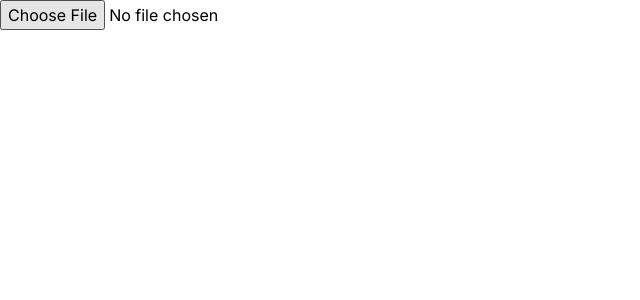
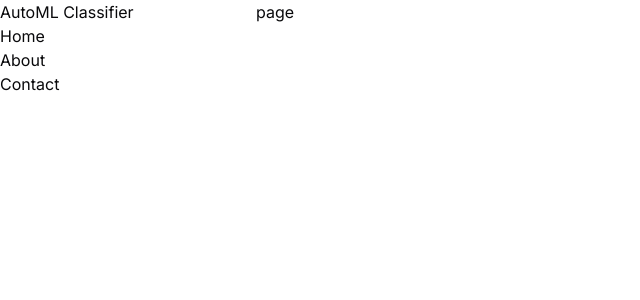
Before and after one commit to 99vik/auto-ml-classifier, a Next.js app: page / in a window 1280 px wide. Shown: the top 300 px of the page, without its empty margins (0-640 px from the left). Built offline with nearby package versions, Linux system fonts and the light colour scheme.

Commit message:
layout setup, shadcn setup

```diff
--- a/src/app/globals.css
+++ b/src/app/globals.css
@@ -1,3 +1,69 @@
 @tailwind base;
 @tailwind components;
 @tailwind utilities;
+
+@layer base {
+  :root {
+    --background: 0 0% 100%;
+    --foreground: 240 10% 3.9%;
+    --card: 0 0% 100%;
+    --card-foreground: 240 10% 3.9%;
+    --popover: 0 0% 100%;
+    --popover-foreground: 240 10% 3.9%;
+    --primary: 240 5.9% 10%;
+    --primary-foreground: 0 0% 98%;
+    --secondary: 240 4.8% 95.9%;
+    --secondary-foreground: 240 5.9% 10%;
+    --muted: 240 4.8% 95.9%;
+    --muted-foreground: 240 3.8% 46.1%;
+    --accent: 240 4.8% 95.9%;
+    --accent-foreground: 240 5.9% 10%;
+    --destructive: 0 84.2% 60.2%;
+    --destructive-foreground: 0 0% 98%;
+    --border: 240 5.9% 90%;
+    --input: 240 5.9% 90%;
+    --ring: 240 10% 3.9%;
+    --radius: 0.5rem;
+    --chart-1: 12 76% 61%;
+    --chart-2: 173 58% 39%;
+    --chart-3: 197 37% 24%;
+    --chart-4: 43 74% 66%;
+    --chart-5: 27 87% 67%;
+  }
+
+  .dark {
+    --background: 240 10% 3.9%;
+    --foreground: 0 0% 98%;
+    --card: 240 10% 3.9%;
+    --card-foreground: 0 0% 98%;
+    --popover: 240 10% 3.9%;
+    --popover-foreground: 0 0% 98%;
+    --primary: 0 0% 98%;
+    --primary-foreground: 240 5.9% 10%;
+    --secondary: 240 3.7% 15.9%;
+    --secondary-foreground: 0 0% 98%;
+    --muted: 240 3.7% 15.9%;
+    --muted-foreground: 240 5% 64.9%;
+    --accent: 240 3.7% 15.9%;
+    --accent-foreground: 0 0% 98%;
+    --destructive: 0 62.8% 30.6%;
+    --destructive-foreground: 0 0% 98%;
+    --border: 240 3.7% 15.9%;
+    --input: 240 3.7% 15.9%;
+    --ring: 240 4.9% 83.9%;
+    --chart-1: 220 70% 50%;
+    --chart-2: 160 60% 45%;
+    --chart-3: 30 80% 55%;
+    --chart-4: 280 65% 60%;
+    --chart-5: 340 75% 55%;
+  }
+}
+
+@layer base {
+  * {
+    @apply border-border;
+  }
+  body {
+    @apply bg-background text-foreground;
+  }
+}
--- a/src/app/layout.tsx
+++ b/src/app/layout.tsx
@@ -1,6 +1,7 @@
 import type { Metadata } from 'next';
 import { Inter } from 'next/font/google';
 import './globals.css';
+import SideNav from '@/components/SideNav';
 
 const inter = Inter({ subsets: ['latin'] });
 
@@ -16,7 +17,12 @@ export default function RootLayout({
 }>) {
   return (
     <html lang="en">
-      <body className={inter.className}>{children}</body>
+      <body className={inter.className}>
+        <div className="flex h-screen">
+          <SideNav />
+          <main className="flex-1">{children}</main>
+        </div>
+      </body>
     </html>
   );
 }
--- a/src/app/page.tsx
+++ b/src/app/page.tsx
@@ -1,26 +1,7 @@
-'use client';
-
-import Papa from 'papaparse';
-
 export default function Page() {
-  function handleFileUpload(e: any) {
-    const file = e.target.files[0];
-    console.log(file);
-
-    Papa.parse(file, {
-      complete: (result) => {
-        console.log(result);
-        console.log(result.data[1]);
-      },
-      error: (error) => {
-        console.error(error);
-      },
-    });
-  }
-
   return (
-    <main className="flex min-h-screen flex-col">
-      <input onInput={handleFileUpload} type="file" accept=".csv" />
-    </main>
+    <div className="h-full">
+      <p>page</p>
+    </div>
   );
 }
--- /dev/null
+++ b/src/components/SendFile.tsx
@@ -0,0 +1,39 @@
+'use client';
+
+import Papa from 'papaparse';
+
+export default function Page() {
+  async function sendFile(file: File) {
+    const formData = new FormData();
+    formData.append('file', file);
+
+    const response = await fetch('http://127.0.0.1:5000/api/test', {
+      method: 'POST',
+      body: formData,
+    });
+    console.log(response);
+    const body = await response.json();
+    console.log(body);
+  }
+  function handleFileUpload(e: any) {
+    const file = e.target.files[0];
+    console.log(file);
+
+    Papa.parse(file, {
+      complete: (result) => {
+        console.log(result);
+        console.log(result.data[1]);
+        sendFile(file);
+      },
+      error: (error) => {
+        console.error(error);
+      },
+    });
+  }
+
+  return (
+    <div className="flex min-h-screen flex-col">
+      <input onInput={handleFileUpload} type="file" accept=".csv" />
+    </div>
+  );
+}
--- /dev/null
+++ b/src/components/SideNav.tsx
@@ -0,0 +1,12 @@
+export default function SideNav() {
+  return (
+    <nav className="w-1/5">
+      <p>AutoML Classifier</p>
+      <ul>
+        <li>Home</li>
+        <li>About</li>
+        <li>Contact</li>
+      </ul>
+    </nav>
+  );
+}
--- /dev/null
+++ b/src/lib/utils.ts
@@ -0,0 +1,6 @@
+import { type ClassValue, clsx } from "clsx"
+import { twMerge } from "tailwind-merge"
+
+export function cn(...inputs: ClassValue[]) {
+  return twMerge(clsx(inputs))
+}
--- a/tailwind.config.ts
+++ b/tailwind.config.ts
@@ -1,20 +1,80 @@
-import type { Config } from "tailwindcss";
+import type { Config } from "tailwindcss"
 
-const config: Config = {
+const config = {
+  darkMode: ["class"],
   content: [
-    "./src/pages/**/*.{js,ts,jsx,tsx,mdx}",
-    "./src/components/**/*.{js,ts,jsx,tsx,mdx}",
-    "./src/app/**/*.{js,ts,jsx,tsx,mdx}",
-  ],
+    './pages/**/*.{ts,tsx}',
+    './components/**/*.{ts,tsx}',
+    './app/**/*.{ts,tsx}',
+    './src/**/*.{ts,tsx}',
+	],
+  prefix: "",
   theme: {
+    container: {
+      center: true,
+      padding: "2rem",
+      screens: {
+        "2xl": "1400px",
+      },
+    },
     extend: {
-      backgroundImage: {
-        "gradient-radial": "radial-gradient(var(--tw-gradient-stops))",
-        "gradient-conic":
-          "conic-gradient(from 180deg at 50% 50%, var(--tw-gradient-stops))",
+      colors: {
+        border: "hsl(var(--border))",
+        input: "hsl(var(--input))",
+        ring: "hsl(var(--ring))",
+        background: "hsl(var(--background))",
+        foreground: "hsl(var(--foreground))",
+        primary: {
+          DEFAULT: "hsl(var(--primary))",
+          foreground: "hsl(var(--primary-foreground))",
+        },
+        secondary: {
+          DEFAULT: "hsl(var(--secondary))",
+          foreground: "hsl(var(--secondary-foreground))",
+        },
+        destructive: {
+          DEFAULT: "hsl(var(--destructive))",
+          foreground: "hsl(var(--destructive-foreground))",
+        },
+        muted: {
+          DEFAULT: "hsl(var(--muted))",
+          foreground: "hsl(var(--muted-foreground))",
+        },
+        accent: {
+          DEFAULT: "hsl(var(--accent))",
+          foreground: "hsl(var(--accent-foreground))",
+        },
+        popover: {
+          DEFAULT: "hsl(var(--popover))",
+          foreground: "hsl(var(--popover-foreground))",
+        },
+        card: {
+          DEFAULT: "hsl(var(--card))",
+          foreground: "hsl(var(--card-foreground))",
+        },
+      },
+      borderRadius: {
+        lg: "var(--radius)",
+        md: "calc(var(--radius) - 2px)",
+        sm: "calc(var(--radius) - 4px)",
+      },
+      keyframes: {
+        "accordion-down": {
+          from: { height: "0" },
+          to: { height: "var(--radix-accordion-content-height)" },
+        },
+        "accordion-up": {
+          from: { height: "var(--radix-accordion-content-height)" },
+          to: { height: "0" },
+        },
+      },
+      animation: {
+        "accordion-down": "accordion-down 0.2s ease-out",
+        "accordion-up": "accordion-up 0.2s ease-out",
       },
     },
   },
-  plugins: [],
-};
-export default config;
+  plugins: [require("tailwindcss-animate")],
+} satisfies Config
+
+export default config
```
Also changed, not shown: package.json (+6 -1 lines), components.json (added), 1 other file (tests, documents, lock files or other folders).
